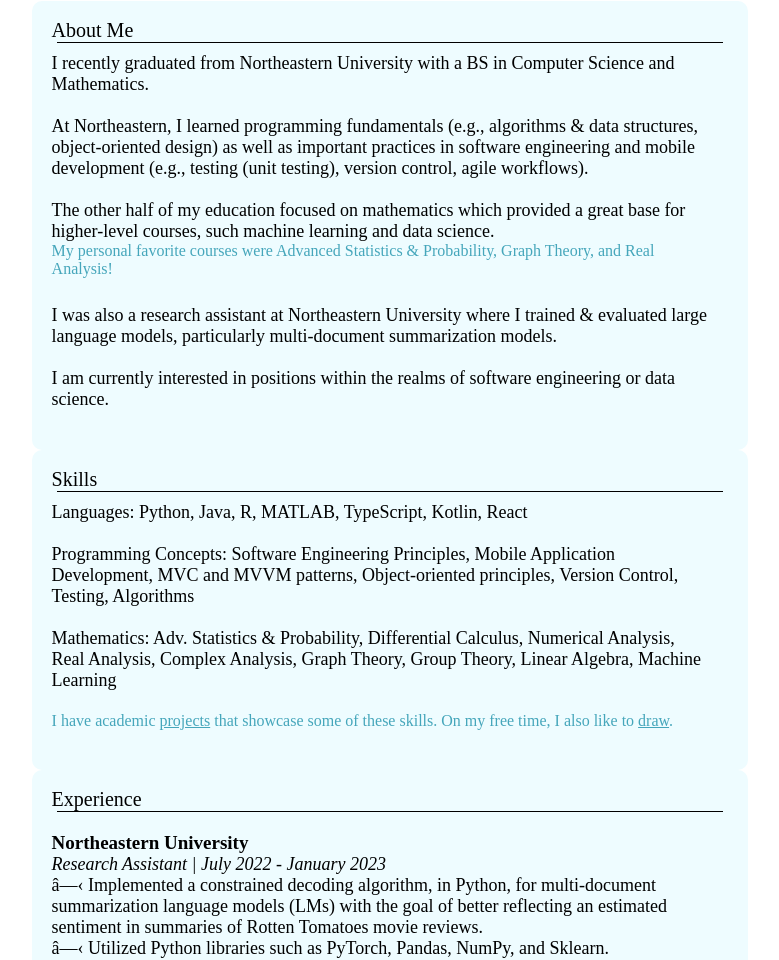
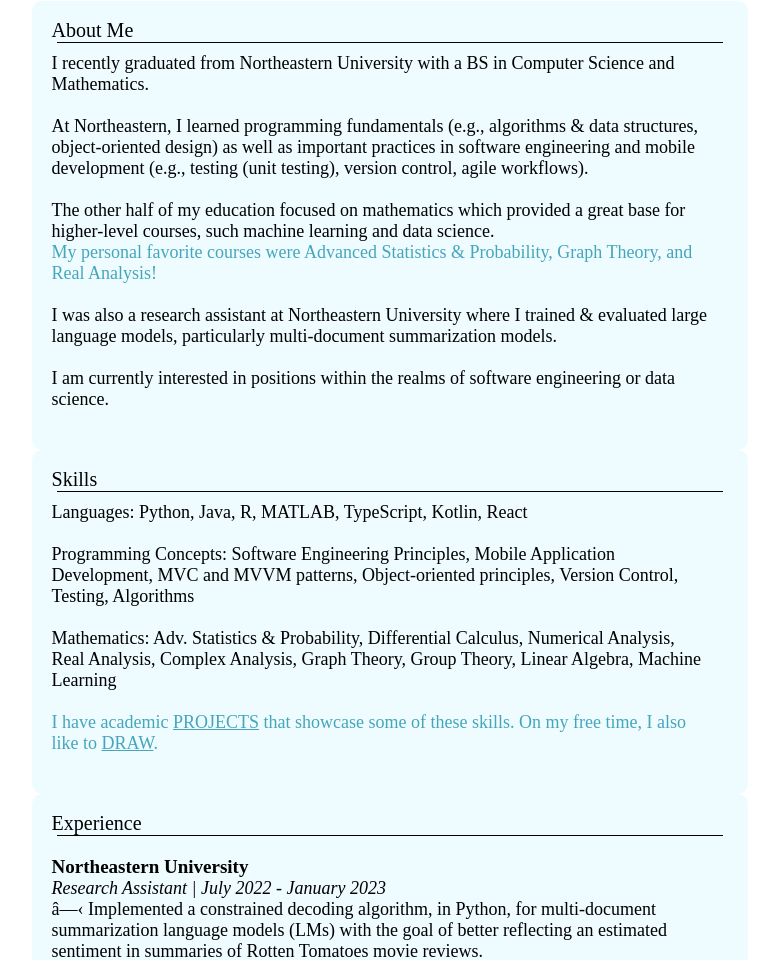
Before and after one commit to Stephanie-Delicia/stephanie-delicia.github.io, a PHP site: page / in a window 1280 px wide. Shown: the part 348-1308 px from the top of the page, without its empty margins (250-1029 px from the left). Run offline with PHP 8.4, Linux system fonts and the light colour scheme.

Commit message:
Add files via upload

```diff
--- a/css/styles.css
+++ b/css/styles.css
@@ -204,7 +204,7 @@ body {
     margin: auto;
     float: left;
     color: #45a6bb;
-    font-size: 16;
+    font-size: 18;
   }
 
   a:link {
--- a/index.html
+++ b/index.html
@@ -86,7 +86,7 @@
 
             <smolContent>
 
-                I have academic <a href="#projects" text-decoration=none>projects</a> that showcase some of these skills. On my free time, I also like to <a href="#art" text-decoration=none>draw</a>.
+                I have academic <a href="#projects" text-decoration=none>PROJECTS</a> that showcase some of these skills. On my free time, I also like to <a href="#art" text-decoration=none>DRAW</a>.
             </smolContent>
 
         </content>
```
